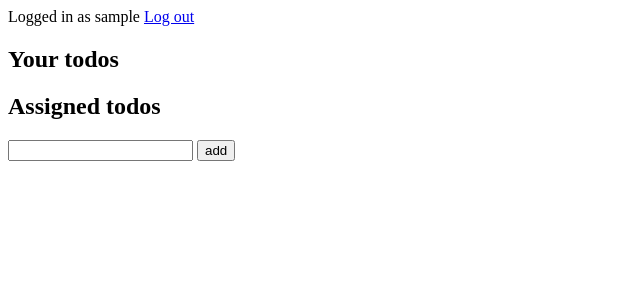
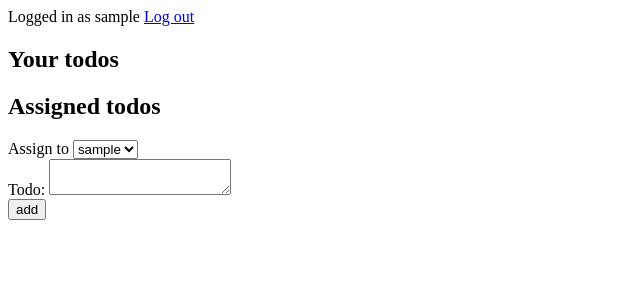
Before and after one commit to kosvi/HY_CSB_proj1, a Django app: page /todos/ in a window 1280 px wide. Shown: the top 300 px of the page, without its empty margins (0-640 px from the left). Run offline with Django 4.2, Linux system fonts and the light colour scheme; the visitor is signed in with stand-in values (Sample User, id 1); data comes from the database, SQL or seed files in the repository; data that the repository does not hold is empty.

Commit message:
almost ready to start the actual task

```diff
--- a/todos/templates/pages/index.html
+++ b/todos/templates/pages/index.html
@@ -12,21 +12,50 @@
     <h2>Your todos</h2>
     <ul>
         {% for own_todo in own_todos %}
-        <li>{{ own_todo.description }}</li>
+        <li>{{ own_todo.description }} <a href="javascript:void(0)" onclick="edit_todo({{own_todo.id}})">edit</a></li>
         {% endfor %}
     </ul>
     <h2>Assigned todos</h2>
     <ul>
         {% for assigned_todo in assigned_todos %}
-        <li>{{ assigned_todo.description }}</li>
+        <li>{{ assigned_todo.description }} <a href="status?todo={{assigned_todo.id}}">{{assigned_todo.done|yesno:"completed,in progress"}}</a></li>
         {% endfor %}
     </ul>
 
-    <form action="/todos/create" method="POSt">
+    <form action="/todos/create" method="POST" id="the_form">
         {% csrf_token %}
-        <input type="text" name="description" />
-        <input type="submit" value="add" />
+        <input type="hidden" id="todo_id" name="id" value="0" />
+        <div>
+            <label for="assign_to">
+                Assign to
+            </label>
+            <select name="assign_to" id="assign_to">
+                {% for user in users %}
+                <option value="{{user}}">{{user}}</option>
+                {% endfor %}
+            </select>
+        </div>
+        <div>
+            <label for="description">
+                Todo:
+            </label>
+            <textarea name="description" id="description"></textarea>
+        </div>
+        <div>
+            <input id="submit_button" type="submit" value="add" />
+        </div>
     </form>
+    <script>
+        async function edit_todo(id) {
+            const response = await fetch(`/todos/todo?id=${id}`);
+            const todo = await response.json();
+            document.getElementById('todo_id').value=todo.id;
+            document.getElementById('assign_to').value=todo.assigned_to;
+            document.getElementById('description').innerText=todo.description;
+            document.getElementById('the_form').action = '/todos/update';
+            document.getElementById('submit_button').value='update';
+        }
+    </script>
 </body>
 
 </html>
--- a/todos/urls.py
+++ b/todos/urls.py
@@ -4,4 +4,6 @@ from . import views
 urlpatterns = [
     path('', views.index, name='index'),
     path('create', views.create, name='create'),
+    path('status', views.update_status, name='update_status'),
+    path('todo', views.get_todo, name='get_todo'),
 ]
--- a/todos/views.py
+++ b/todos/views.py
@@ -1,6 +1,7 @@
 from django.contrib.auth.decorators import login_required
+from django.contrib.auth.models import User
 from django.shortcuts import render, redirect
-from django.http import HttpResponse
+from django.http import HttpResponse, JsonResponse
 from .models import Todo
 
 # Create your views here.
@@ -8,15 +9,31 @@ from .models import Todo
 @login_required
 def create(request):
     description = request.POST.get("description")
+    to = request.POST.get("assign_to")
     todo = Todo()
     todo.owner = request.user
+    todo.assigned_to = User.objects.get(username=to)
     todo.description = description
     todo.done = False
     todo.save()
     return redirect("/todos")
 
 @login_required
+def update_status(request):
+    todo = Todo.objects.get(pk=request.GET.get('todo'))
+    todo.done = not todo.done
+    todo.save()
+    return redirect("/todos")
+
+@login_required
+def get_todo(request):
+    todo = Todo.objects.get(pk=request.GET.get('id'))
+    return JsonResponse({'id': todo.id, 'assigned_to': todo.assigned_to.username, 'description': todo.description, 'done': todo.done})
+
+@login_required
 def index(request):
     own_todos = Todo.objects.filter(owner=request.user)
     assigned_todos = Todo.objects.filter(assigned_to=request.user)
-    return render(request, 'pages/index.html', {'own_todos': own_todos, 'assigned_todos': assigned_todos})
+    # users = User.objects.exclude(username=request.user)
+    users = User.objects.all()
+    return render(request, 'pages/index.html', {'own_todos': own_todos, 'assigned_todos': assigned_todos, 'users': users})
```
